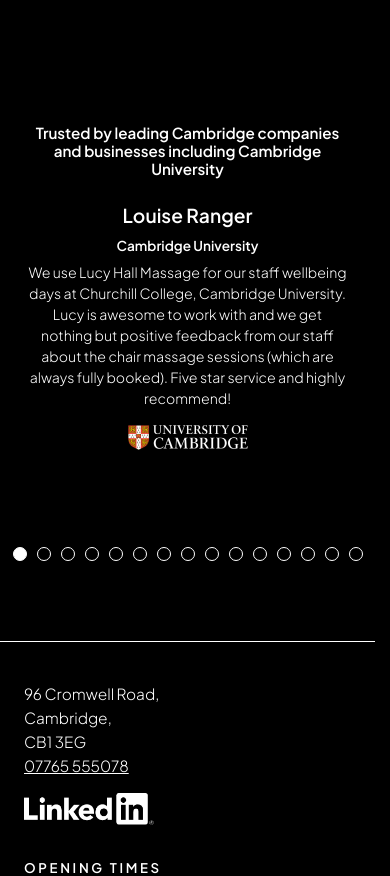
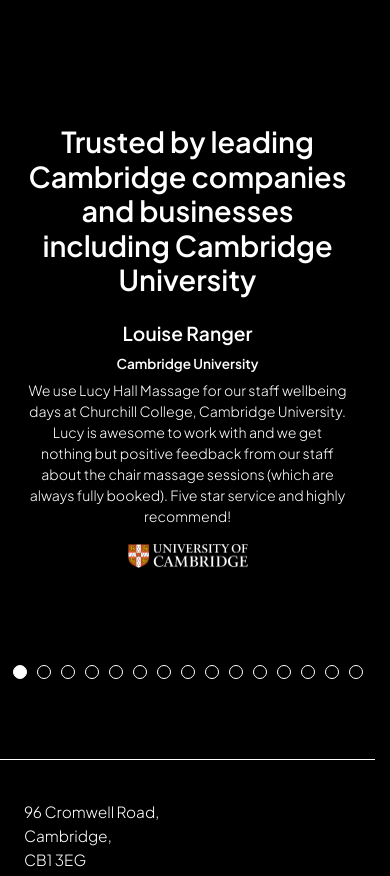
Before and after one commit to federationdesign-design/LHM, a Next.js app: page /corporate/team in a window 390 px wide. Shown: the part 2400-3276 px from the top of the page. Built offline with nearby package versions, Linux system fonts and the light colour scheme.

Commit message:
testimonials: unify heading size site-wide (clamp 1.8rem-2.4rem)

```diff
--- a/app/components/Testimonials/Testimonials.module.css
+++ b/app/components/Testimonials/Testimonials.module.css
@@ -46,7 +46,7 @@
    via the exported `headingClassName` constant in the
    component file. */
 .heading {
-  font-size: 0.95rem;
+  font-size: clamp(1.8rem, 3vw, 2.4rem);
   font-weight: 600;
   text-align: center;
   color: #ffffff;
@@ -162,9 +162,6 @@
 
 /* ── TABLET ──────────────────────────────────────────────── */
 @media (min-width: 768px) {
-  .heading {
-    font-size: 1.1rem;
-  }
   .slide {
     padding: 0 40px;
   }
```
